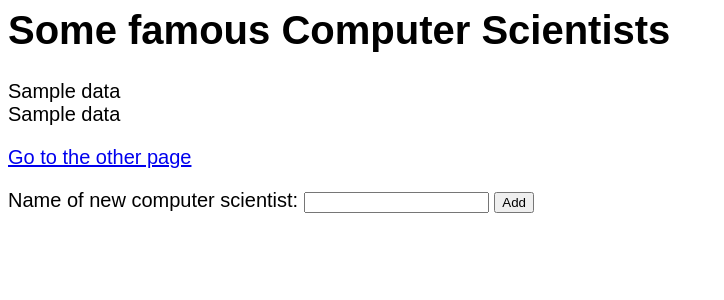
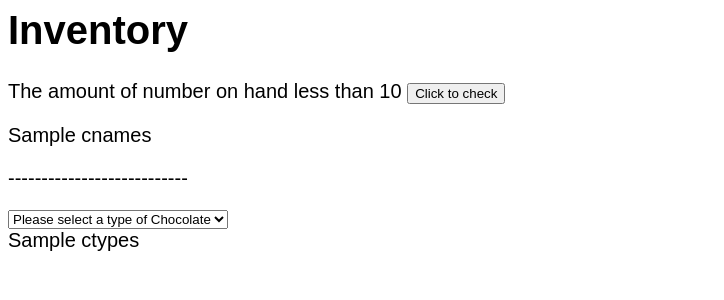
Before and after one commit to yokiii/4111chocolate, a Flask app: template templates/index.html in a window 1280 px wide. Shown: the top 300 px of the page, without its empty margins (0-724 px from the left). Run offline with Flask 2, Linux system fonts and the light colour scheme; the template is opened without the code that fills it: most values are stand-ins (such as "Sample title", 1, 10 or a date in 2020); parts of the project's set-up code (start-up, migrations or seed data) failed here and were passed over.

Commit message:
Add files via upload

```diff
--- a/templates/index.html
+++ b/templates/index.html
@@ -8,22 +8,30 @@
 
 
 <body>
-  <h1>Some famous Computer Scientists</h1>
-  <div>{{data}}</div>
+  <h1>Inventory</h1>
+
 
   <div>
-    {% for n in data %}
-    <div>{{n}}</div>
-    {% endfor %}
+    <p>The amount of number on hand less than 10 <input type="submit" value="Click to check"> </p>
+  </div>
+  <div>{{cnames}}</div>
+
+  <div> <p> --------------------------- </p></div>
+
+  <div>
+    <select>
+    <option value="" disabled="disabled" selected="selected">Please select a type of Chocolate</option>
+    <option value="1">Dark</option>
+    <option value="2">Milk</option>
+    <option value="3">White</option>
+    </select>
   </div>
 
-<p><a href="another">Go to the other page</a></p>
+  <div>{{ctypes}}</div>
 
-<form method="POST" action="/add">
-<p>Name of new computer scientist: <input type="text" name="name"> <input type="submit" value="Add"></p>
-</form>
+
+
+
+
 
 </body>
-
-
-</html>
```
